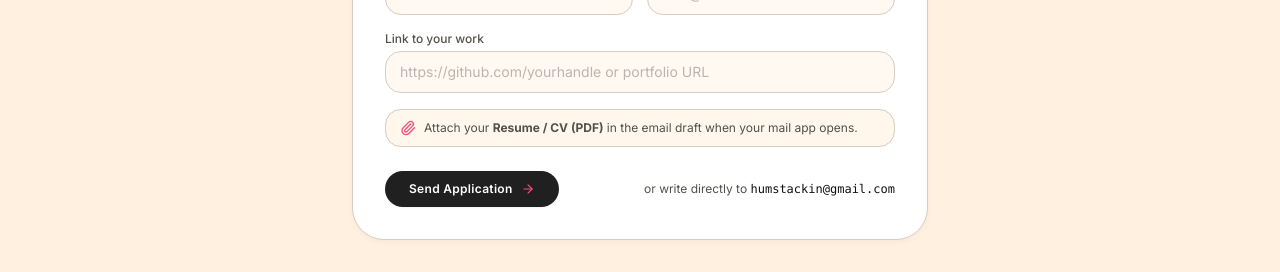
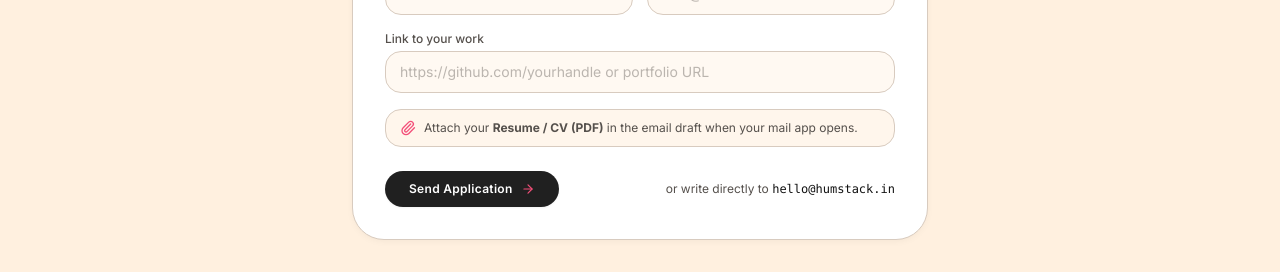
Before and after one commit to Shantanux0/Launch, a React (Vite) app: page /careers in a window 1280 px wide. Shown: the part 2294-2566 px from the top of the page. Built offline with nearby package versions, Linux system fonts and the light colour scheme.

Commit message:
Standardize all contact and career emails across the site to hello@humstack.in

```diff
--- a/src/pages/CareersPage.tsx
+++ b/src/pages/CareersPage.tsx
@@ -105,7 +105,7 @@ export const CareersPage: React.FC = () => {
     const body = encodeURIComponent(
       `Hi HumStack team,\n\nI'm applying for the ${roleTitle} role.\n\nName: \nGitHub / Portfolio: \n\n[Please attach your Resume / CV (PDF) to this email before sending]\n`
     );
-    window.location.href = `mailto:humstackin@gmail.com?subject=${subject}&body=${body}`;
+    window.location.href = `mailto:hello@humstack.in?subject=${subject}&body=${body}`;
   };
 
   const handleSubmit = (e: React.FormEvent) => {
@@ -116,7 +116,7 @@ export const CareersPage: React.FC = () => {
     const body = encodeURIComponent(
       `Hi HumStack team,\n\nI would love to explore opportunities with HumStack.\n\nName: ${name}\nEmail: ${email}\nPortfolio / Work Link: ${portfolioLink}\n\n[Attached: Resume / CV (PDF)]\n(Please attach your resume PDF to this email)\n`
     );
-    window.location.href = `mailto:humstackin@gmail.com?subject=${subject}&body=${body}`;
+    window.location.href = `mailto:hello@humstack.in?subject=${subject}&body=${body}`;
 
     setTimeout(() => {
       setIsSubmitting(false);
@@ -341,7 +341,7 @@ export const CareersPage: React.FC = () => {
                   Email Draft Opened!
                 </h3>
                 <p className="text-secondary text-sm max-w-sm mx-auto leading-relaxed">
-                  Your mail app opened addressed to <strong className="text-primary font-mono">humstackin@gmail.com</strong>.
+                  Your mail app opened addressed to <strong className="text-primary font-mono">hello@humstack.in</strong>.
                   <br />
                   <span className="inline-block mt-2 font-medium text-coral">
                     📎 Remember to attach your Resume / CV (PDF) to the email before hitting send!
@@ -427,10 +427,10 @@ export const CareersPage: React.FC = () => {
                   </button>
 
                   <a
-                    href="mailto:humstackin@gmail.com"
+                    href="mailto:hello@humstack.in"
                     className="text-xs text-secondary hover:text-coral transition-colors text-center sm:text-right"
                   >
-                    or write directly to <span className="font-mono text-primary font-medium">humstackin@gmail.com</span>
+                    or write directly to <span className="font-mono text-primary font-medium">hello@humstack.in</span>
                   </a>
                 </div>
               </form>
```
